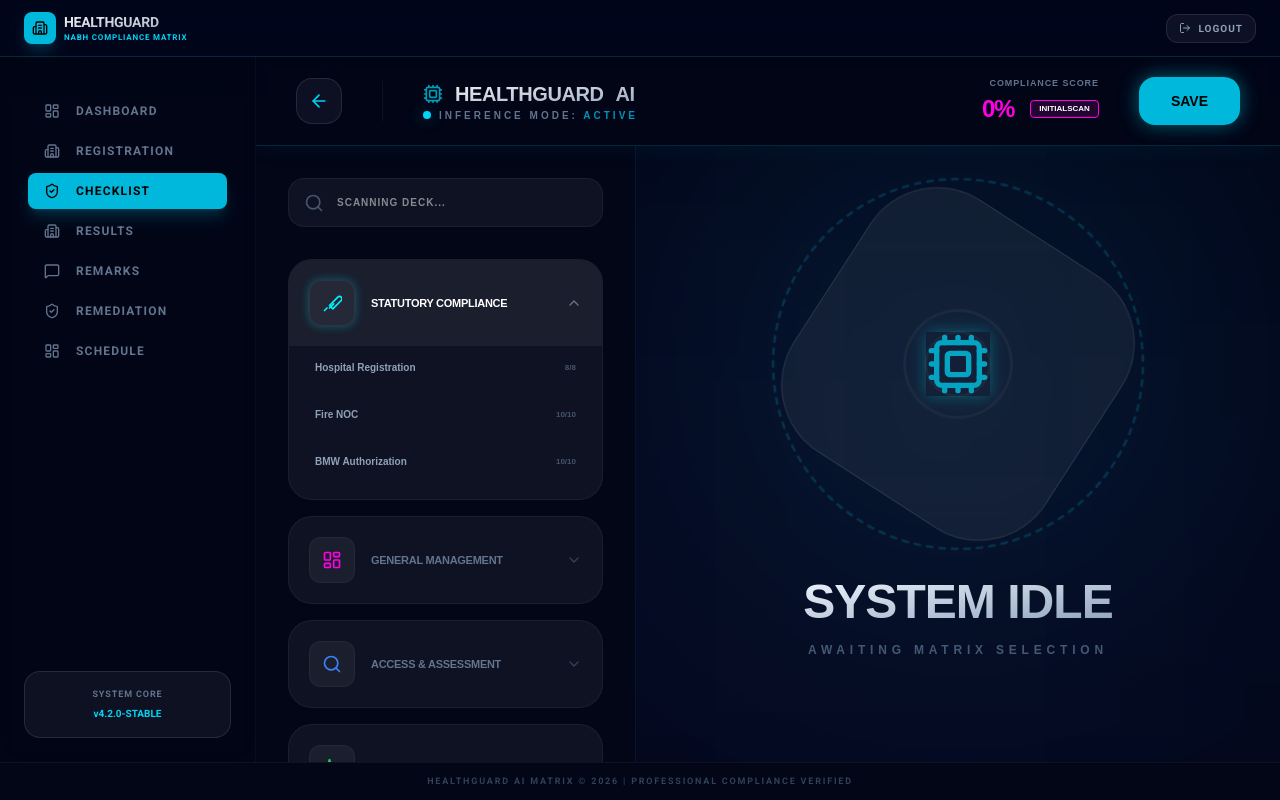
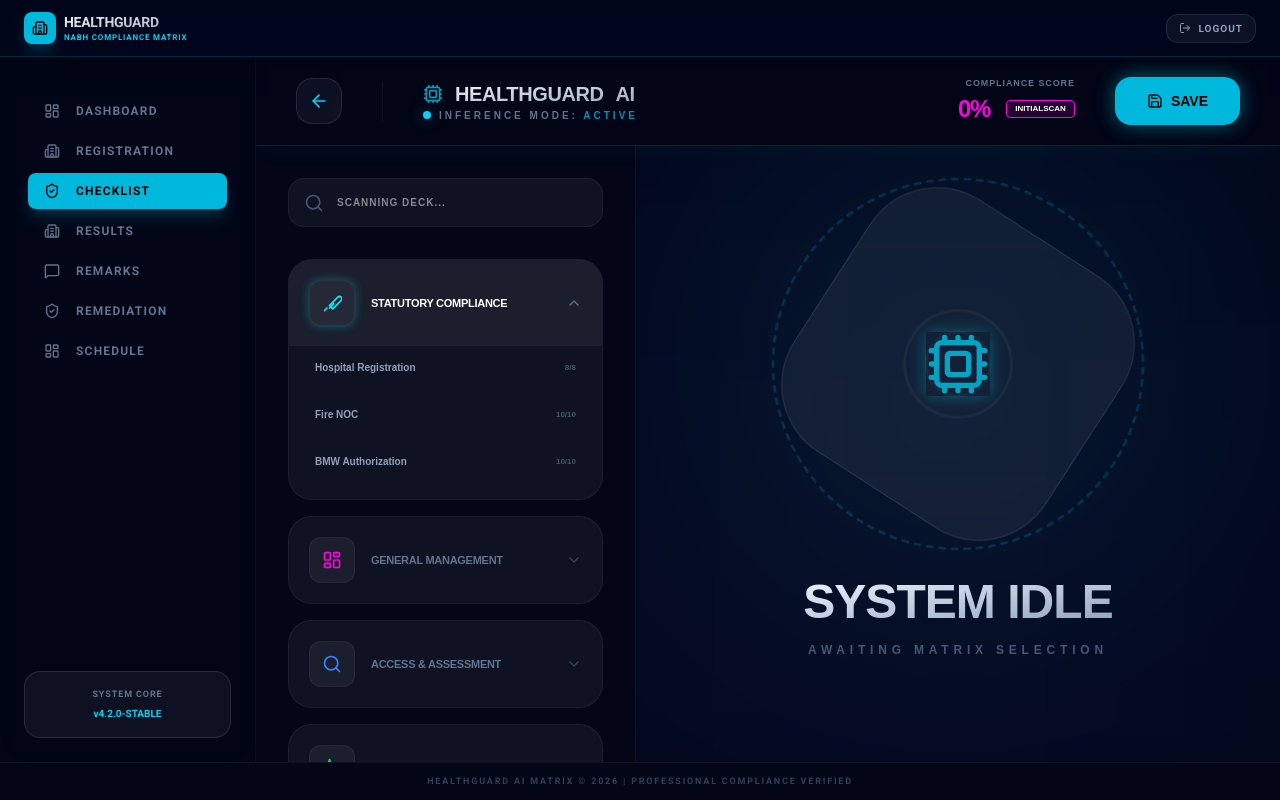
Before and after one commit to Manju1303/NABH, a Next.js app in the folder frontend/: page /dashboard/qci-checklist in a window 1280 px wide. Built offline with nearby package versions, Linux system fonts and the light colour scheme; sample sign-in values are in the browser's storage.

Commit message:
Fix: Correct route ordering in submissions.py, remove orphaned committee tile, wire QCI SAVE button

```diff
--- a/frontend/src/app/dashboard/page.tsx
+++ b/frontend/src/app/dashboard/page.tsx
@@ -29,14 +29,6 @@ const tiles = [
     icon: <CalendarClock />,
     border: 'rgba(59, 130, 246, 0.4)',
     accent: 'from-blue-500 to-indigo-600'
-  },
-  {
-    label: 'Committee Decision',
-    description: 'Review recommendations and final decisions from the accreditation committee.',
-    href: '/dashboard/committee',
-    icon: <Users />,
-    border: 'rgba(168, 85, 247, 0.4)',
-    accent: 'from-purple-500 to-pink-500'
   },
   {
     label: 'Remarks',
--- a/frontend/src/app/dashboard/qci-checklist/page.tsx
+++ b/frontend/src/app/dashboard/qci-checklist/page.tsx
@@ -39,6 +39,14 @@ export default function NeonQCIInferenceMatrix() {
   const [isLoaded, setIsLoaded] = useState(false);
   const [showReport, setShowReport] = useState(false);
   const [isAnalyzing, setIsAnalyzing] = useState(false);
+  const [savedToast, setSavedToast] = useState(false);
+
+  const handleSave = () => {
+    localStorage.setItem('hg_qci_responses', JSON.stringify(responses));
+    localStorage.setItem('hg_qci_dates', JSON.stringify(validityDates));
+    setSavedToast(true);
+    setTimeout(() => setSavedToast(false), 2500);
+  };
 
   useEffect(() => {
     const saved = localStorage.getItem('hg_qci_responses');
@@ -146,8 +154,10 @@ export default function NeonQCIInferenceMatrix() {
                         </div>
                     </div>
                  </div>
-                 <button className="hidden sm:block px-8 py-3.5 bg-cyan-500 text-black rounded-2xl font-black text-sm shadow-[0_0_20px_rgba(0,242,255,0.4)] hover:bg-cyan-400 transition-all hover:scale-105">
-                    SAVE
+                 <button
+                    onClick={handleSave}
+                    className="hidden sm:flex items-center gap-2 px-8 py-3.5 bg-cyan-500 text-black rounded-2xl font-black text-sm shadow-[0_0_20px_rgba(0,242,255,0.4)] hover:bg-cyan-400 transition-all hover:scale-105">
+                    {savedToast ? <><CheckCircle className="w-4 h-4" /> SAVED!</> : <><Save className="w-4 h-4" /> SAVE</>}
                  </button>
             </div>
          </div>
```
Also changed, not shown: 1 other file (tests, documents, lock files or other folders).
